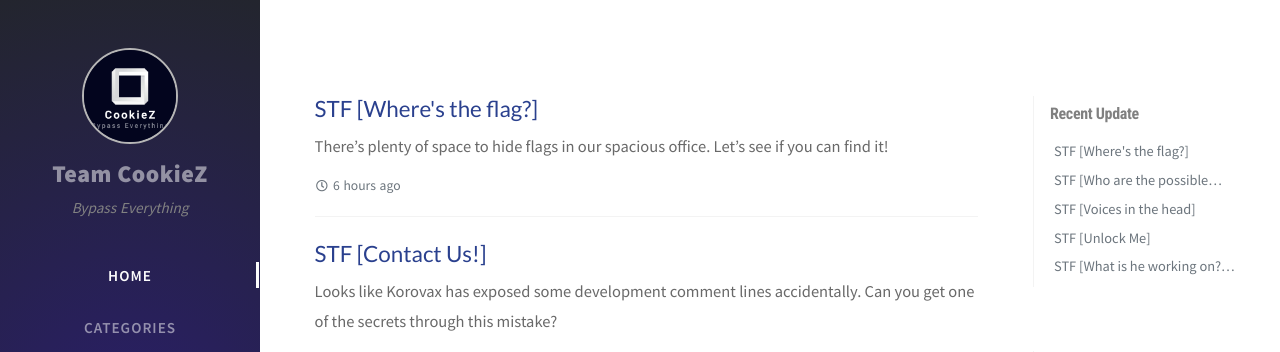
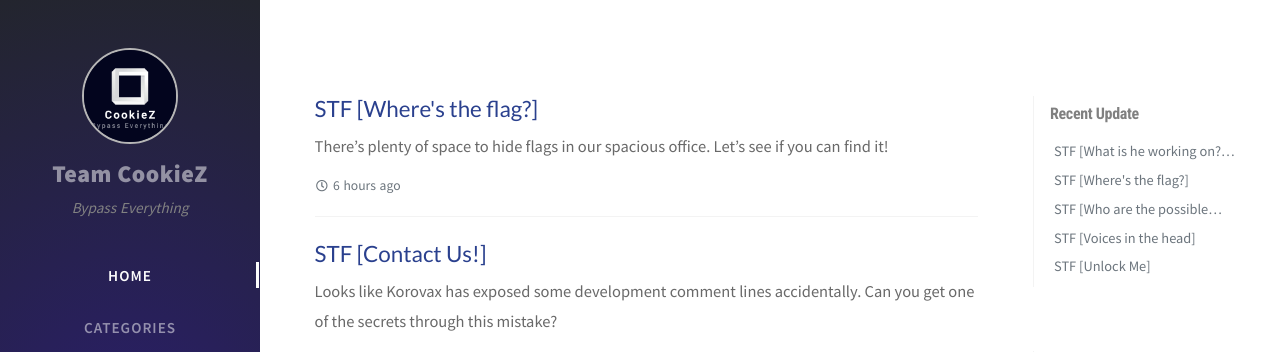
Before and after one commit to TeamCookieZ/TeamCookieZ.github.io, a Jekyll site: the page built from index.html, in a window 1280 px wide. Shown: the top 352 px of the page. Built offline with Jekyll 4.4.1, drawn with Linux system fonts in a browser that asks for light colours; nearby versions of some CDN libraries; the list of posts is cut into pages by our own code; comment, search, counter and statistics services are not loaded; part of the change alters nothing that is shown.

```diff
--- a/_data/updates.yml
+++ b/_data/updates.yml
@@ -42,7 +42,7 @@
   lastmod: '2020-12-08 17:58:27 +0800'
 -
   filename: 'STF-What-is-he-working-on'
-  lastmod: '2020-12-11 01:38:00 +0800'
+  lastmod: '2020-12-11 09:20:03 +0800'
 -
   filename: 'DNS-with-bind9'
   lastmod: '2020-12-07 08:11:49 -0800'
```
